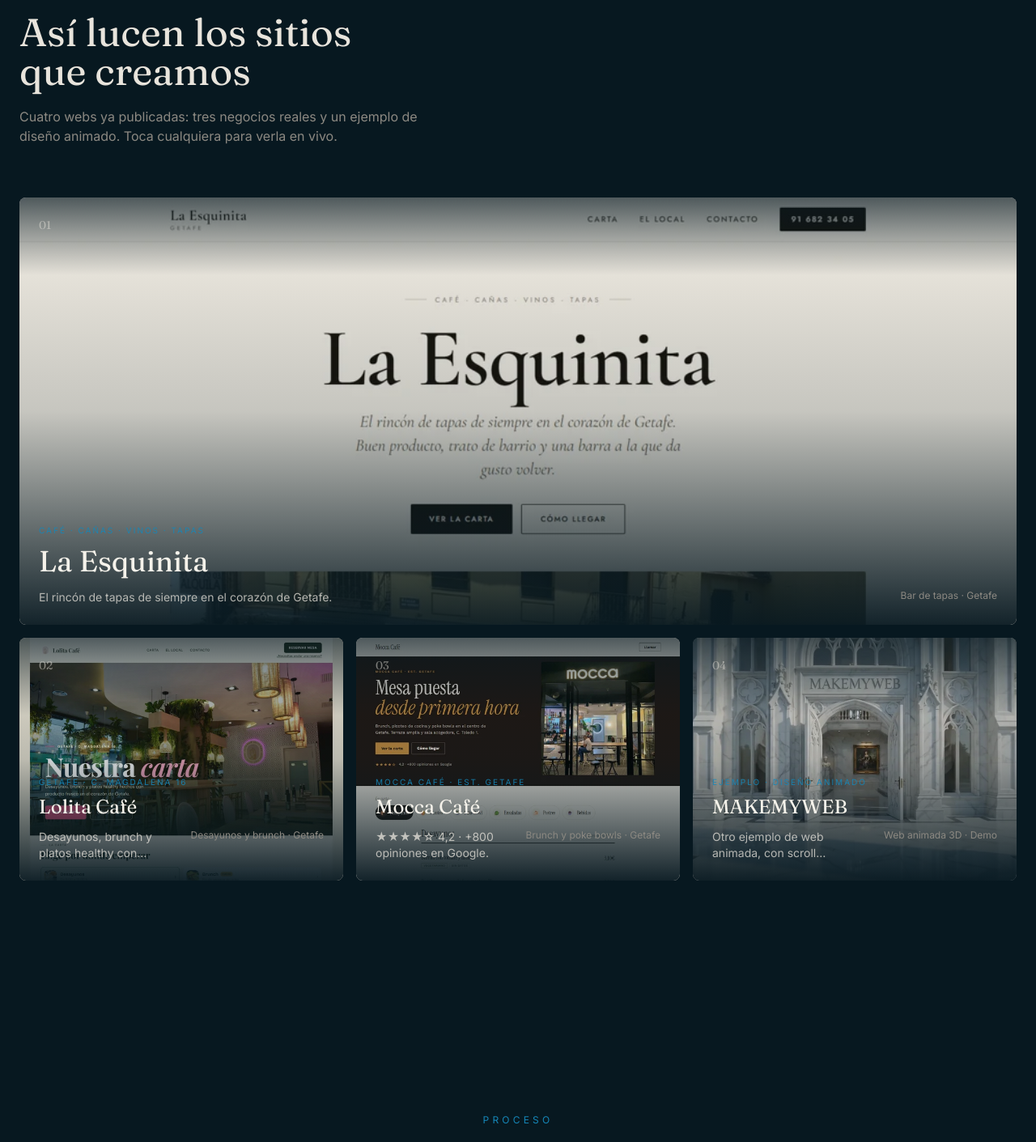
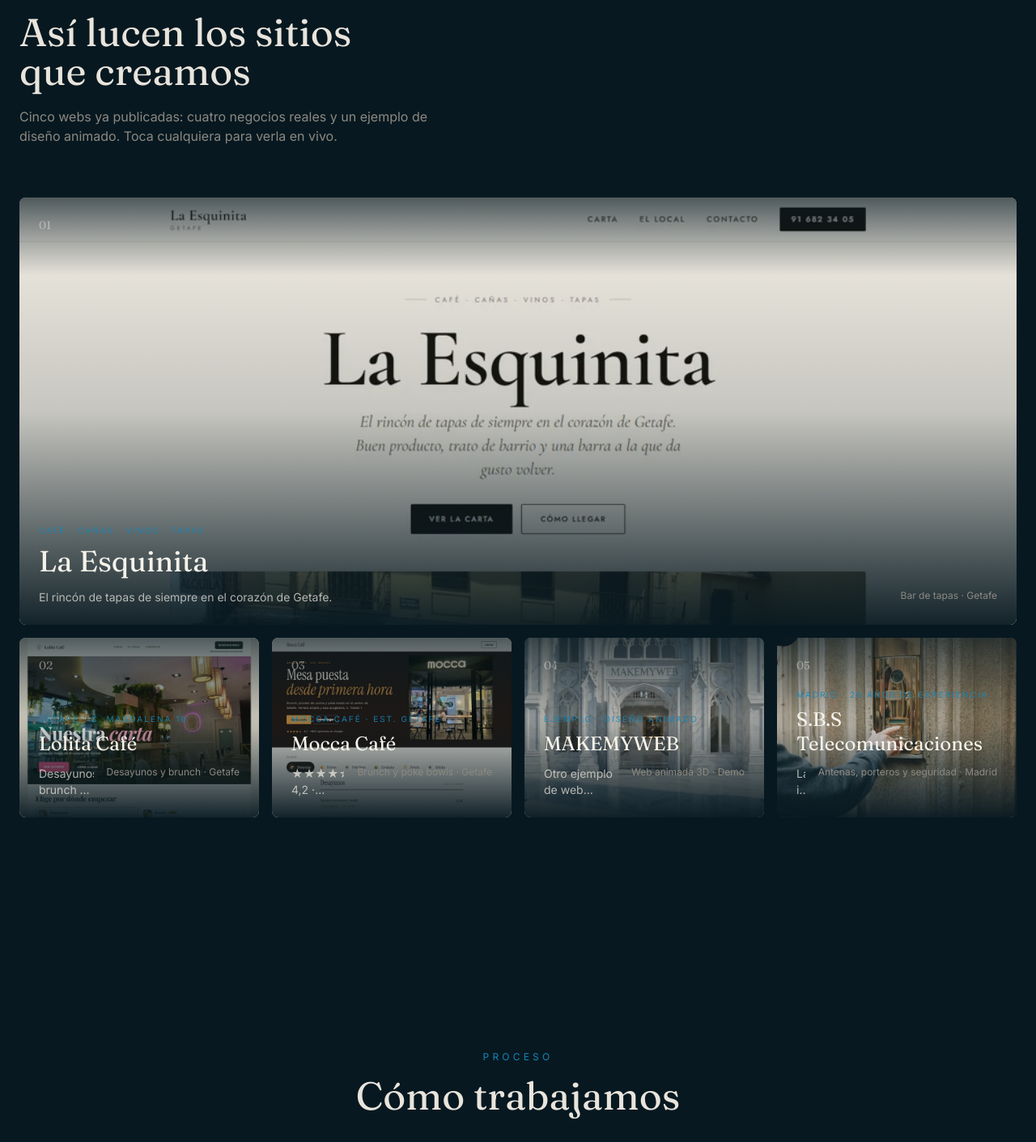
Before and after one commit to maringetafee/claude, a React (Vite) app in the folder makemyweb-eye/: page / in a window 1280 px wide. Shown: the part 3040-4451 px from the top of the page at 81% size. Built offline with nearby package versions, Linux system fonts and the light colour scheme.

Commit message:
Add S.B.S Telecomunicaciones to portfolio showcase
New 5th project card linking to https://sbs-telecom.netlify.app/, using
the site's own hero photo. Rebalanced the non-featured grid to 4-per-row
and updated the section copy to match the new project count.

```diff
--- a/makemyweb-eye/src/components/Showcase.tsx
+++ b/makemyweb-eye/src/components/Showcase.tsx
@@ -42,6 +42,16 @@
     image: "/images/showcase/makemyweb-demo.webp",
     featured: false,
   },
+  {
+    name: "S.B.S Telecomunicaciones",
+    place: "Madrid",
+    kind: "Antenas, porteros y seguridad",
+    eyebrow: "MADRID · 26 AÑOS DE EXPERIENCIA",
+    tagline: "La infraestructura invisible de Madrid: antenas, porteros y telecomunicaciones.",
+    href: "https://sbs-telecom.netlify.app/",
+    image: "/images/showcase/sbs-telecom.webp",
+    featured: false,
+  },
 ];
 
 function ProjectCard({
@@ -59,7 +69,7 @@
       whileInView={{ clipPath: "inset(0% 0 0% 0)", opacity: 1 }}
       viewport={{ once: true, margin: "-10% 0px" }}
       transition={{ duration: 0.9, delay, ease: [0.16, 1, 0.3, 1] }}
-      className={project.featured ? "lg:col-span-12" : "lg:col-span-4"}
+      className={project.featured ? "lg:col-span-12" : "lg:col-span-3"}
     >
       <a
         href={project.href}
@@ -139,7 +149,7 @@
             Así lucen los sitios que creamos
           </h2>
           <p className="mt-5 max-w-lg text-stone">
-            Cuatro webs ya publicadas: tres negocios reales y un ejemplo de
+            Cinco webs ya publicadas: cuatro negocios reales y un ejemplo de
             diseño animado. Toca cualquiera para verla en vivo.
           </p>
         </Reveal>
```
Also changed, not shown: makemyweb-eye/public/images/showcase/sbs-telecom.webp (added).
